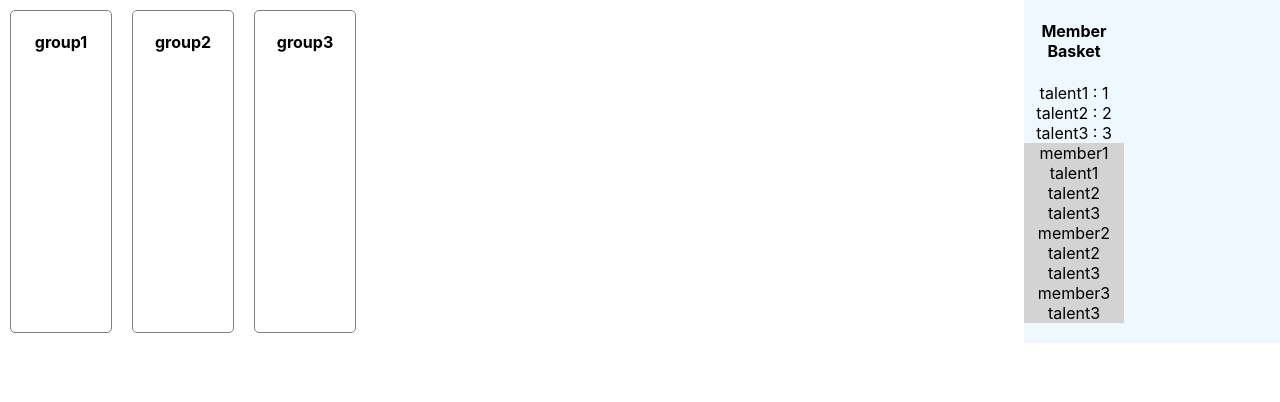
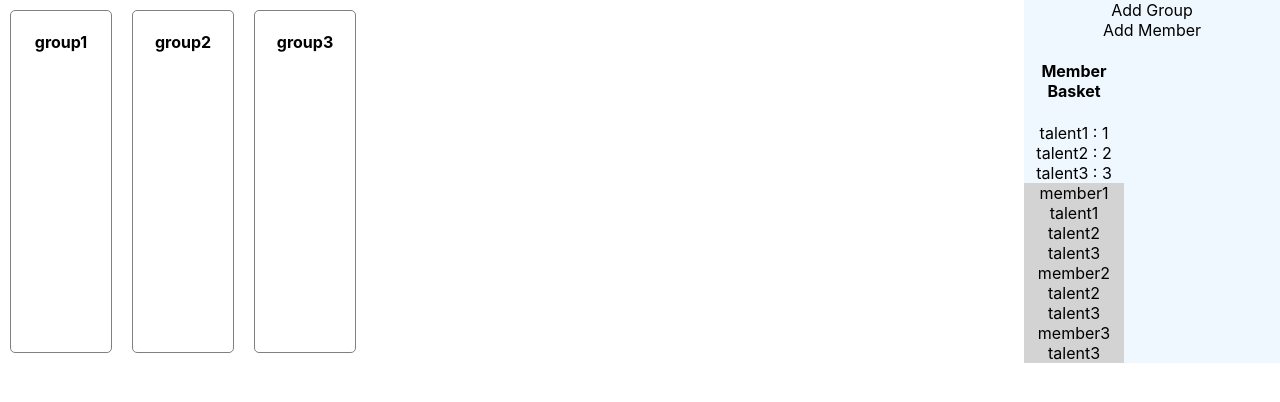
Before and after one commit to Rakk4403/project-talents, a React (Create React App) app in the folder frontend/composer/: page / in a window 1280 px wide. Shown: the top 402 px of the page. Built offline with nearby package versions, Linux system fonts and the light colour scheme.

Commit message:
그룹/멤버 추가 버튼

```diff
--- a/frontend/composer/src/App.js
+++ b/frontend/composer/src/App.js
@@ -3,6 +3,7 @@ import Group from "./component/Group";
 import {DndProvider} from "react-dnd";
 import {HTML5Backend} from "react-dnd-html5-backend";
 import {ItemTypes} from "./data/types";
+import {addElem} from "./data/Data";
 
 function App({data}) {
   const keys = Object.keys(data);
@@ -40,6 +41,8 @@ function App({data}) {
           })}
         </div>
         <div style={{ backgroundColor: 'aliceblue', width: '20%' }}>
+          <div onClick={() => addElem(ItemTypes.Group)}>Add Group</div>
+          <div onClick={() => addElem(ItemTypes.Member)}>Add Member</div>
         <Group
           data={data}
           title={'Member Basket'}
--- a/frontend/composer/src/component/Group.jsx
+++ b/frontend/composer/src/component/Group.jsx
@@ -1,13 +1,13 @@
 import {useDrop} from "react-dnd";
 import {ItemTypes} from "../data/types";
-import {addElem} from "../data/Data";
+import {appendElem} from "../data/Data";
 import Member from "./Member";
 
 function Group({ groupId, title, members, color, data }) {
   const [{ isOver }, drop] = useDrop(() => ({
     accept: ItemTypes.Member,
     drop: (item, monitor) => {
-      addElem(groupId, item.memberId)
+      appendElem(groupId, item.memberId)
       console.log('dropped', item, monitor)
     },
     collect: monitor => ({
--- a/frontend/composer/src/data/Data.js
+++ b/frontend/composer/src/data/Data.js
@@ -53,7 +53,7 @@ const emitChange = () => {
   observer(Data);
 }
 
-export const addElem = (groupId, memberId) => {
+export const appendElem = (groupId, memberId) => {
   const prevGroupId = getParent(memberId);
   removeChild(prevGroupId, memberId);
   addChild(groupId, memberId);
@@ -62,6 +62,16 @@ export const addElem = (groupId, memberId) => {
   emitChange();
 }
 
+export const addElem = (itemType) => {
+  const randomId = (Math.random()+1).toString(36).substring(2, 7);
+  Data[randomId] = {
+    id: randomId,
+    title: `Group-${randomId}`,
+    type: itemType,
+  };
+  emitChange();
+}
+
 export const observe = (o) => {
   observer = o;
   emitChange();
```
